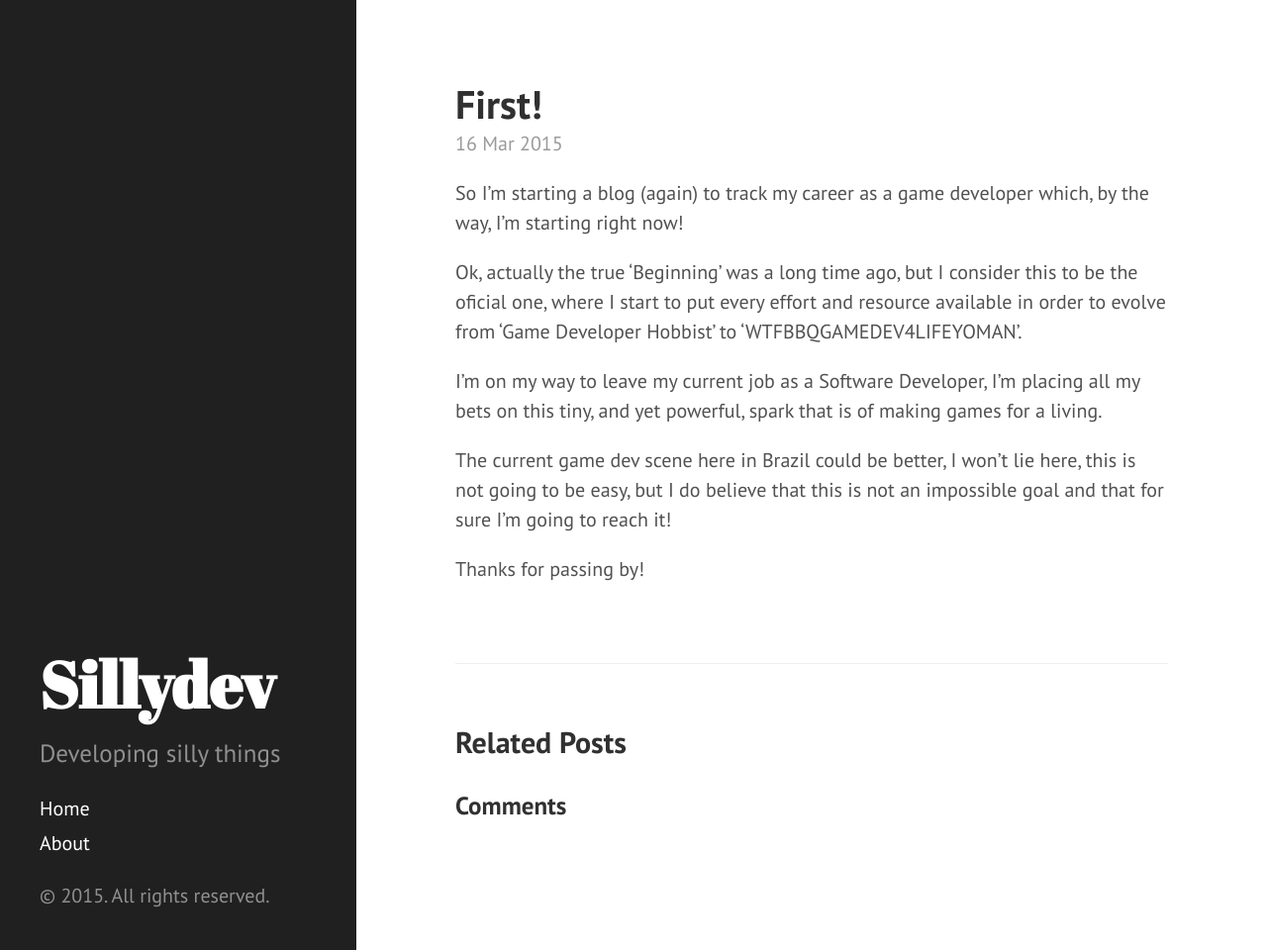
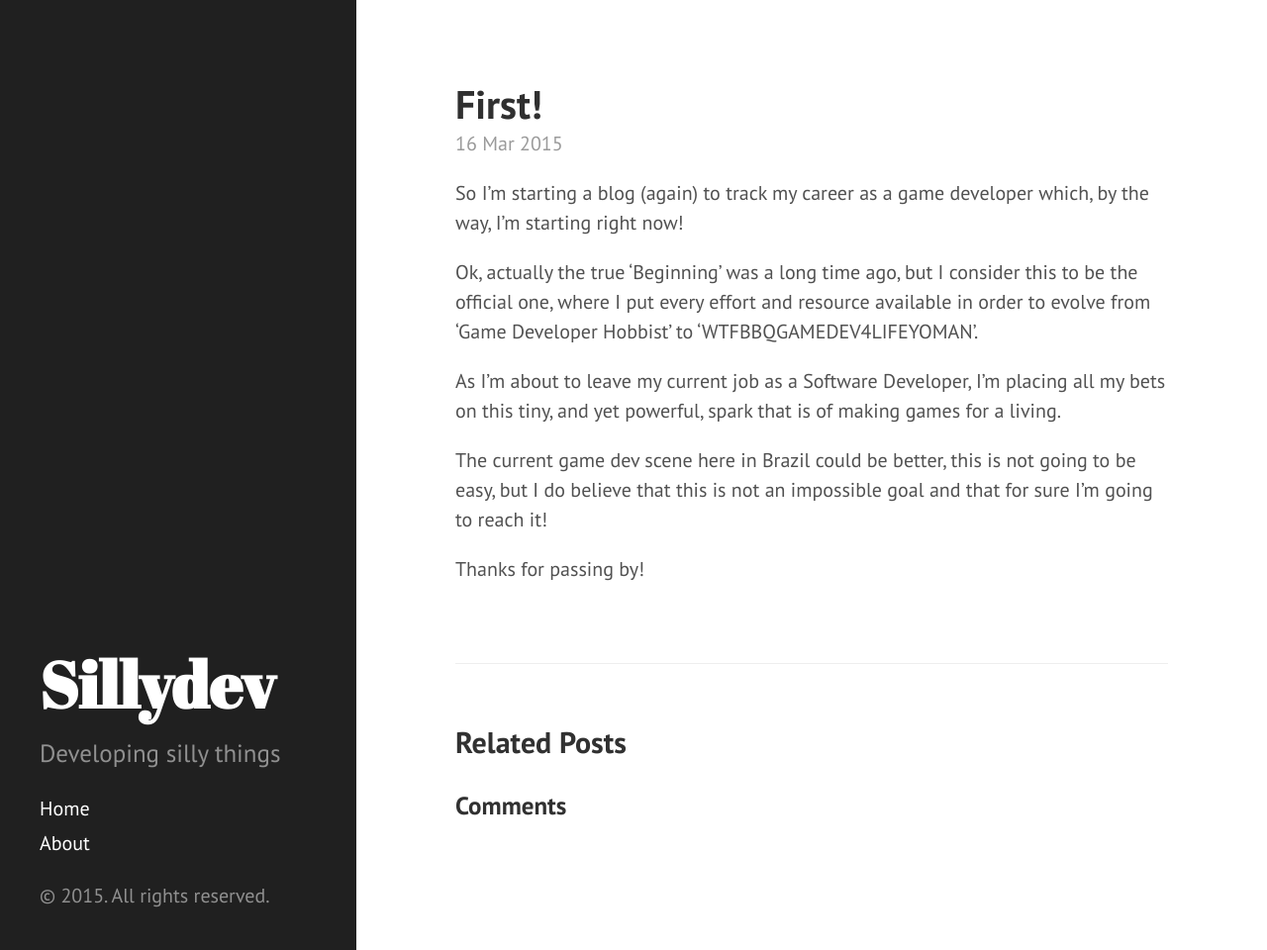
Before and after one commit to k0uta/k0uta.github.io, a Jekyll site: the page built from _posts/2015-03-16-first.md, in a window 1280 px wide and 960 px high. Shown: the whole window at 99% size. Built offline with Jekyll 4.4.1, drawn with Linux system fonts in a browser that asks for light colours; comment, search, counter and statistics services are not loaded.

Commit message:
grammar fixes on the first post!

```diff
--- a/_posts/2015-03-16-first.md
+++ b/_posts/2015-03-16-first.md
@@ -5,10 +5,10 @@ title: First!
 
 So I'm starting a blog (again) to track my career as a game developer which, by the way, I'm starting right now!
 
-Ok, actually the true 'Beginning' was a long time ago, but I consider this to be the oficial one, where I start to put every effort and resource available in order to evolve from 'Game Developer Hobbist' to 'WTFBBQGAMEDEV4LIFEYOMAN'.
+Ok, actually the true 'Beginning' was a long time ago, but I consider this to be the official one, where I put every effort and resource available in order to evolve from 'Game Developer Hobbist' to 'WTFBBQGAMEDEV4LIFEYOMAN'.
 
-I'm on my way to leave my current job as a Software Developer, I'm placing all my bets on this tiny, and yet powerful, spark that is of making games for a living.
+As I'm about to leave my current job as a Software Developer, I'm placing all my bets on this tiny, and yet powerful, spark that is of making games for a living.
 
-The current game dev scene here in Brazil could be better, I won't lie here, this is not going to be easy, but I do believe that this is not an impossible goal and that for sure I'm going to reach it!
+The current game dev scene here in Brazil could be better, this is not going to be easy, but I do believe that this is not an impossible goal and that for sure I'm going to reach it!
 
 Thanks for passing by!
```
